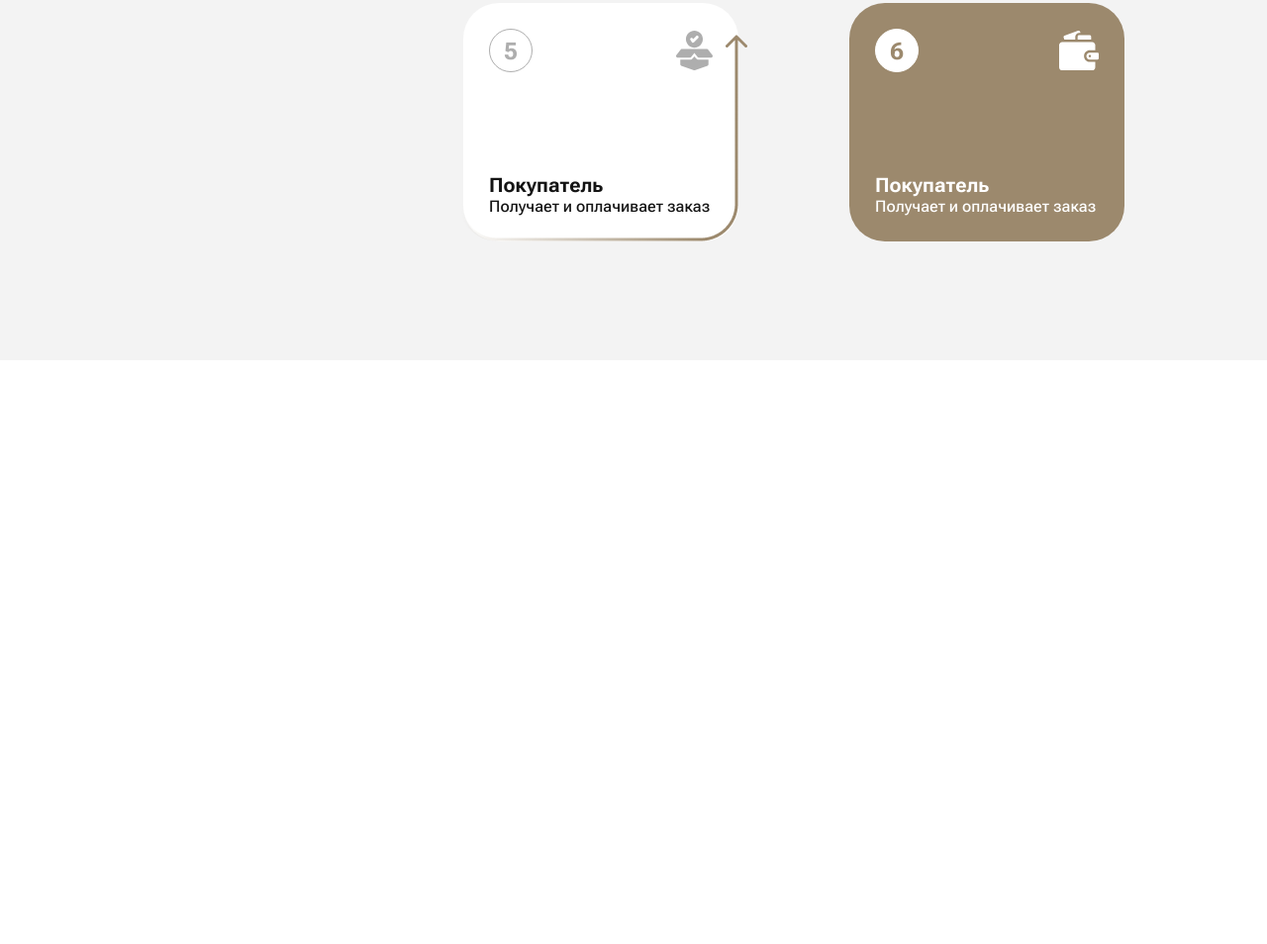
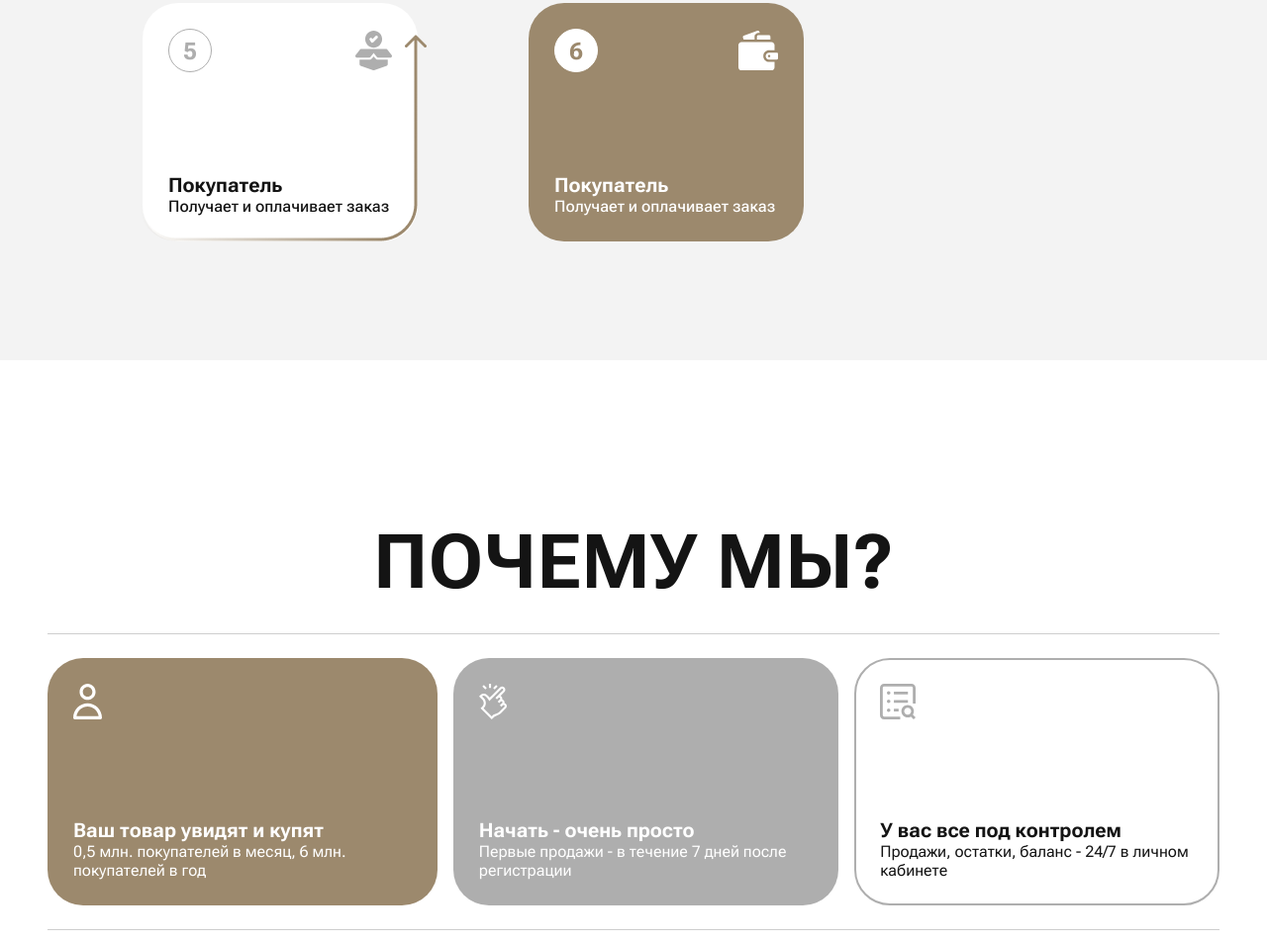
Before and after one commit to snuber-w/market_ager_templates, a plain HTML site: page start_partner/index.html in a window 1280 px wide. Shown: the part 3870-4824 px from the top of the page at 99% size. Before the commit the page ends 4234 px from the top, so only its background shows below. Drawn offline with Linux system fonts and the light colour scheme.

Commit message:
add why-we block

```diff
--- a/start_partner/css/style.css
+++ b/start_partner/css/style.css
@@ -697,7 +697,7 @@ button {
 }
 
 .how-work__fbs {
-  flex-direction: row-reverse
+  flex-direction: row-reverse !important;
 }
 
 .fbs {
@@ -1069,7 +1069,7 @@ button {
   }
 
   .how-work__content {
-    gap: 36px
+    gap: 24px
   }
 
   .how-work__title {
@@ -1127,3 +1127,148 @@ button {
     padding-bottom: 150px
   }
 }
+
+.why-we {
+  padding: 120px 0 96px;
+}
+
+@media (min-width:48rem) {
+  .why-we {
+    padding: 180px 0 156px;
+  }
+}
+
+@media (min-width:87.5rem) {
+  .why-we {
+    padding: 250px 0 236px;
+  }
+}
+
+.why-we__title {
+  font-size: 48px;
+  font-weight: 700;
+  line-height: 48px;
+  text-transform: uppercase;
+  margin-bottom: 24px;
+  text-align: center;
+  padding: 0 48px;
+}
+
+@media (min-width:48rem) {
+  .why-we__title {
+    font-size: 76px;
+    margin-bottom: 48px;
+  }
+}
+
+.why-we .hr {
+  margin-bottom: 24px
+}
+
+.why-we__content {
+  display: flex;
+  flex-wrap: wrap;
+  justify-content: center;
+  align-items: center;
+  gap: 16px;
+  margin-bottom: 24px;
+}
+
+@media (min-width:48rem) {
+  .why-we__content {
+    flex-wrap: nowrap
+  }
+}
+
+@media (min-width:87.5rem) {
+  .why-we__content {
+    gap: 24px
+  }
+}
+
+.why-we__item {
+  min-width: 200px;
+  max-width: auto;
+  height: 200px;
+  display: flex;
+  flex-direction: column;
+  justify-content: space-between;
+  align-items: start;
+  gap: 24px;
+  padding: 24px;
+  border-radius: 36px;
+  border: 2px solid transparent;
+
+  position: relative;
+}
+
+@media (min-width:48rem) {
+  .why-we__item {
+    min-width: 250px;
+    max-width: auto;
+    height: 250px;
+  }
+}
+
+@media (min-width:87.5rem) {
+  .why-we__item {
+    min-width: 316px;
+    max-width: auto;
+    height: 316px;
+    padding: 36px;
+  }
+}
+
+@media (min-width: 87.5rem) {
+  .why-we__item-icons {
+    position: absolute;
+    width: 36px;
+    height: 36px;
+    top: 36px;
+    right: 36px;
+  }
+
+  .why-we__item-text {
+    height: 100%;
+    display: flex;
+    flex-direction: column;
+    justify-content: space-between;
+    align-items: start;
+    gap: 24px;
+  }
+
+  .why-we__item-title {
+    max-width: 60%;
+    font-size: 24px;
+  }
+
+  .why-we__item-desc {
+    font-size: 18px;
+  }
+}
+
+
+.why-we__item-title {
+  font-size: 20px;
+  font-weight: 700;
+}
+
+.why-we__item-desc {
+  font-size: 16px;
+}
+
+.why-we__item--brand {
+  background-color: var(--brand-color);
+  color: var(--color-white);
+}
+
+.why-we__item--gray {
+  background-color: #AEAEAE;
+  color: var(--color-white);
+}
+
+.why-we__item--white {
+  background-color: var(--color-white);
+  color: var(--color-black);
+  border-color: #AEAEAE;
+}
--- a/start_partner/index.html
+++ b/start_partner/index.html
@@ -389,6 +389,53 @@
       </div>
     </div>
   </div>
+
+  <div class="why-we">
+    <div class="container">
+      <div class="why-we__title">
+        Почему мы?
+      </div>
+
+      <div class="hr"></div>
+
+      <div class="why-we__content">
+        <div class="why-we__item why-we__item--brand">
+          <div class="why-we__item-icons">
+            <img src="img/why-we-1.svg" alt="why we icon" class="why-we__item-icon">
+          </div>
+          <div class="why-we__item-text">
+            <div class="why-we__item-title">Ваш товар
+              увидят и купят</div>
+            <div class="why-we__item-desc">0,5 млн. покупателей в месяц, 6 млн. покупателей в год</div>
+          </div>
+        </div>
+
+        <div class="why-we__item why-we__item--gray">
+          <div class="why-we__item-icons">
+            <img src="img/why-we-2.svg" alt="why we icon" class="why-we__item-icon">
+          </div>
+          <div class="why-we__item-text">
+            <div class="why-we__item-title">Начать -
+              очень просто</div>
+            <div class="why-we__item-desc">Первые продажи - в течение 7 дней после регистрации</div>
+          </div>
+        </div>
+
+        <div class="why-we__item why-we__item--white">
+          <div class="why-we__item-icons">
+            <img src="img/why-we-3.svg" alt="why we icon" class="why-we__item-icon">
+          </div>
+          <div class="why-we__item-text">
+            <div class="why-we__item-title">У вас все
+              под контролем</div>
+            <div class="why-we__item-desc">Продажи, остатки, баланс - 24/7 в личном кабинете</div>
+          </div>
+        </div>
+      </div>
+
+      <div class="hr"></div>
+    </div>
+  </div>
 </body>
 
 <script src="js/scripts.js"></script>
```
Also changed, not shown: start_partner/img/why-we-1.svg (added), start_partner/img/why-we-2.svg (added), start_partner/img/why-we-3.svg (added).
